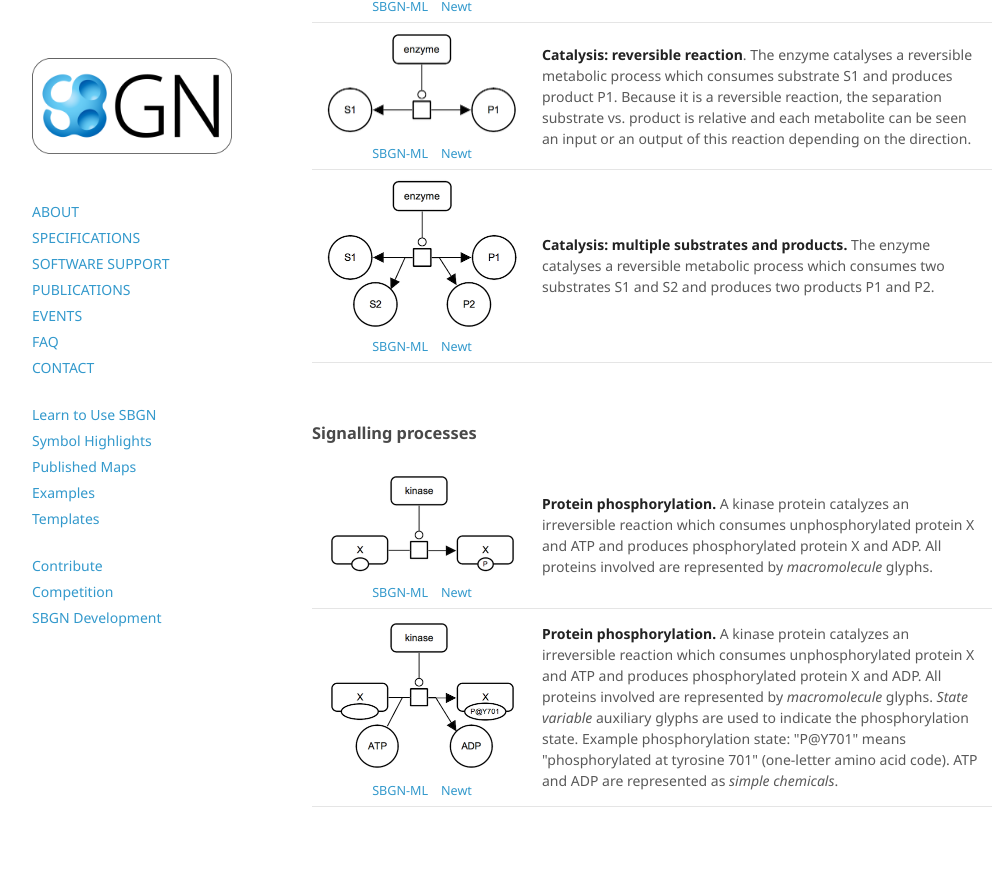
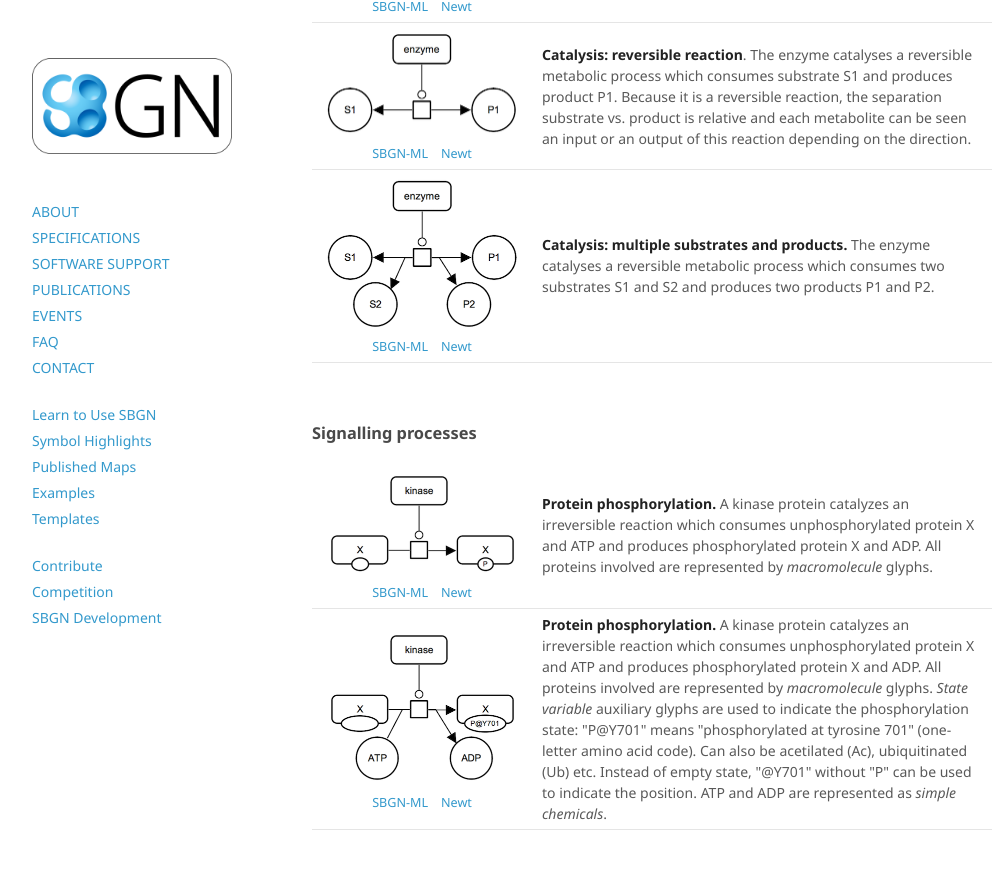
Before and after one commit to sbgn/sbgn, a Jekyll site: the page built from docs/sbgn_bricks.md, in a window 1280 px wide and 900 px high, scrolled down 932 px. Shown: the top 869 px of the window, without its empty margins (128-1136 px from the left). Built offline with Jekyll 4.4.1, drawn with Linux system fonts in a browser that asks for light colours; nearby versions of some CDN libraries.

Commit message:
Update sbgn_bricks.md

```diff
--- a/docs/sbgn_bricks.md
+++ b/docs/sbgn_bricks.md
@@ -65,6 +65,6 @@
       <td style="width:200px; text-align:center; font-size:90%;"><img src="../sbgn/downloads/bricks/PD_phosphorylation.png"/> <br />
           <a href="/sbgn/downloads/bricks/PD_phosphorylation.sbgn" target="_blank">SBGN-ML</a> &ensp;
           <a href="http://web.newteditor.org/?URL=http://sbgn.github.io/sbgn/downloads/bricks/PD_phosphorylation.sbgn" target="_blank">Newt</a></td>
-      <td><strong>Protein phosphorylation.</strong> A kinase protein catalyzes an irreversible reaction which consumes unphosphorylated protein X and ATP and produces phosphorylated protein X and ADP. All proteins involved are represented by <i>macromolecule</i> glyphs. <i>State variable</i> auxiliary glyphs are used to indicate the phosphorylation state. Example phosphorylation state: "P@Y701" means "phosphorylated at tyrosine 701" (one-letter amino acid code). ATP and ADP are represented as <i>simple chemicals</i>.</td>
+      <td><strong>Protein phosphorylation.</strong> A kinase protein catalyzes an irreversible reaction which consumes unphosphorylated protein X and ATP and produces phosphorylated protein X and ADP. All proteins involved are represented by <i>macromolecule</i> glyphs. <i>State variable</i> auxiliary glyphs are used to indicate the phosphorylation state: "P@Y701" means "phosphorylated at tyrosine 701" (one-letter amino acid code). Can also be acetilated (Ac), ubiquitinated (Ub) etc. Instead of empty state, "@Y701" without "P" can be used to indicate the position. ATP and ADP are represented as <i>simple chemicals</i>.</td>
     </tr>
 </table>
```
